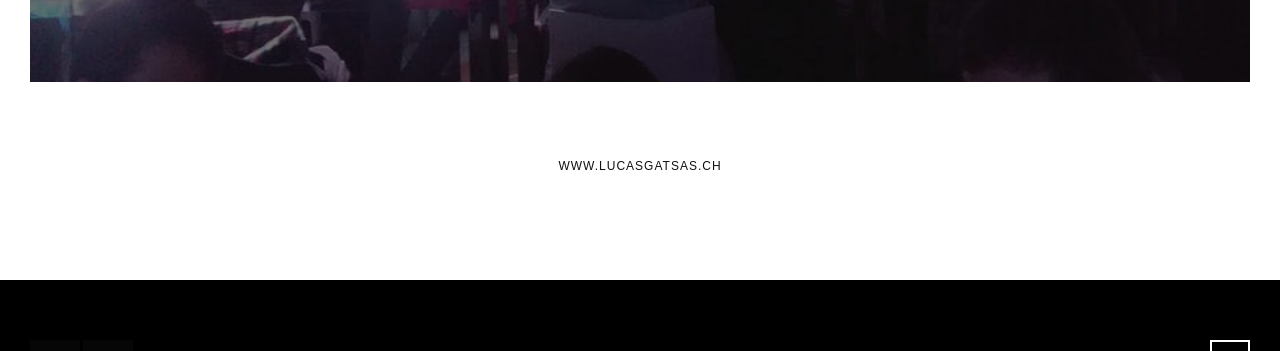
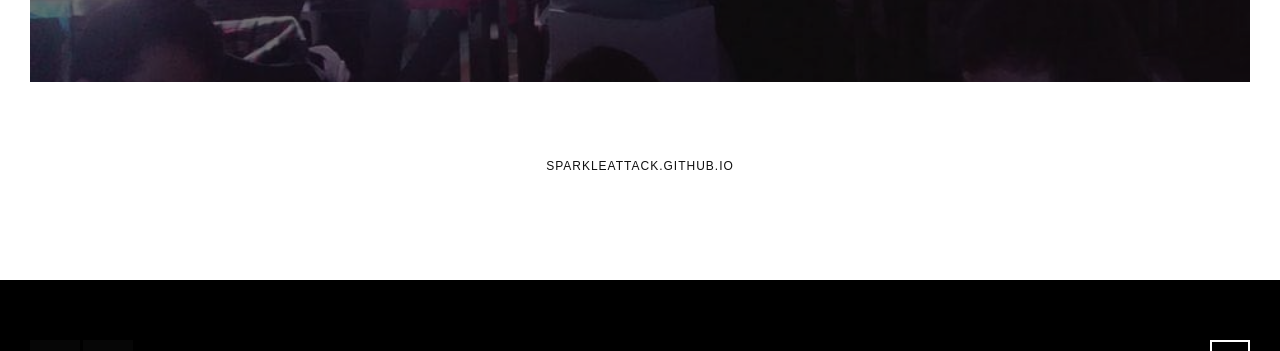
Before and after one commit to sparkleattack/sparkleattack.github.io, a Jekyll site: the page built from index.html, in a window 1280 px wide. Shown: the part 803-1154 px from the top of the page. Built offline with Jekyll 4.4.1, drawn with Linux system fonts in a browser that asks for light colours; nearby versions of some CDN libraries; some web fonts are replaced.

Commit message:
Updated index

```diff
--- a/index.html
+++ b/index.html
@@ -77,7 +77,7 @@ cover: 'http://www.abisolutions.org.uk/website/images/ConferencesHR.jpg'
 </div><!-- .post-grid -->
 
 <nav class="pagination" role="navigation">
-  <span class="page-number">www.lucasgatsas.ch</span>
+  <span class="page-number">sparkleattack.github.io</span>
 <!--   <a class="older-posts square dark icon-chevron-right" href="page/2/"><span class="screen-reader-text">Older Posts</span></a> -->
 </nav>
 
```
